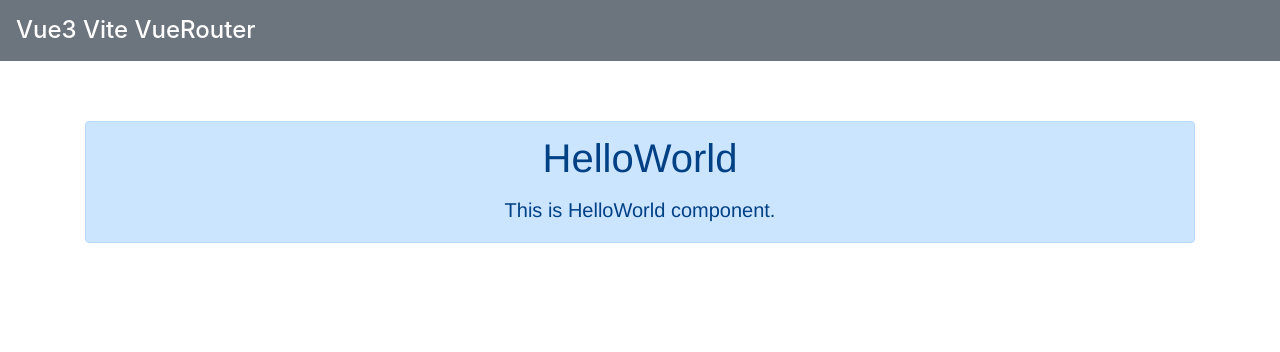
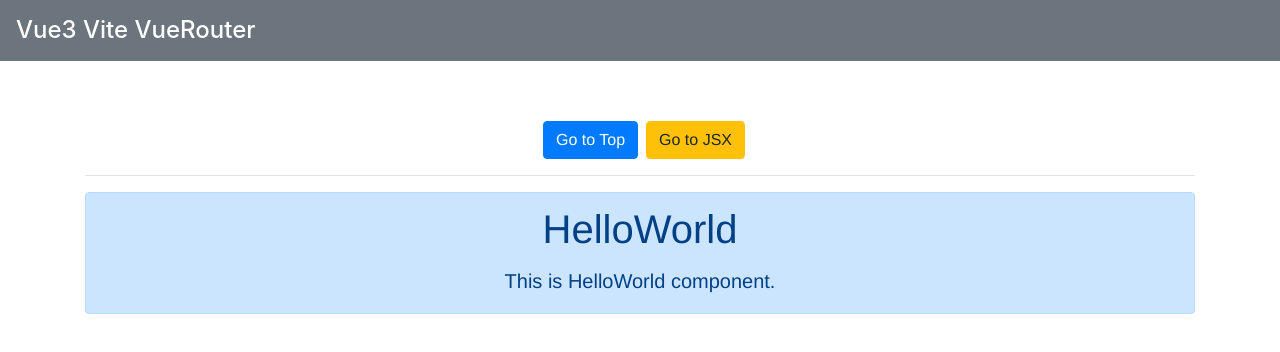
Before and after one commit to 4masa6/vue_router, a Vue app: page / in a window 1280 px wide. Shown: the top 352 px of the page. Built offline with nearby package versions, Linux system fonts and the light colour scheme.

Commit message:
App.vueを作成する

```diff
--- a/src/App.vue
+++ b/src/App.vue
@@ -1,19 +1,31 @@
 <template>
   <div id="app">
-    <HelloWorld title="Composition API" msg="This is Composition API sample." />
-    <HelloJSX />
+    <div>
+      <router-link to="/" class="btn btn-primary mx-2">
+        Go to Top
+      </router-link>
+      <router-link to="/jsx" class="btn btn-warning">
+        Go to JSX
+      </router-link>
+    </div>
+    <hr>
+    <router-view></router-view>
   </div>
 </template>
 
 <script>
-import HelloWorld from './components/HelloWorld.vue'
-import HelloJSX from './components/HElloJSX'
-
 export default {
-  name: 'App',
-  components: {
-    HelloWorld,
-    HelloJSX
+  name: 'app',
+  created() {
+    console.log('** App Created!! **')
+  },
+  mounted() {
+    console.log('-- App Mounted!! --')
+  },
+  data() {
+    return {
+      title: 'Router'
+    }
   }
 }
 </script>
```
